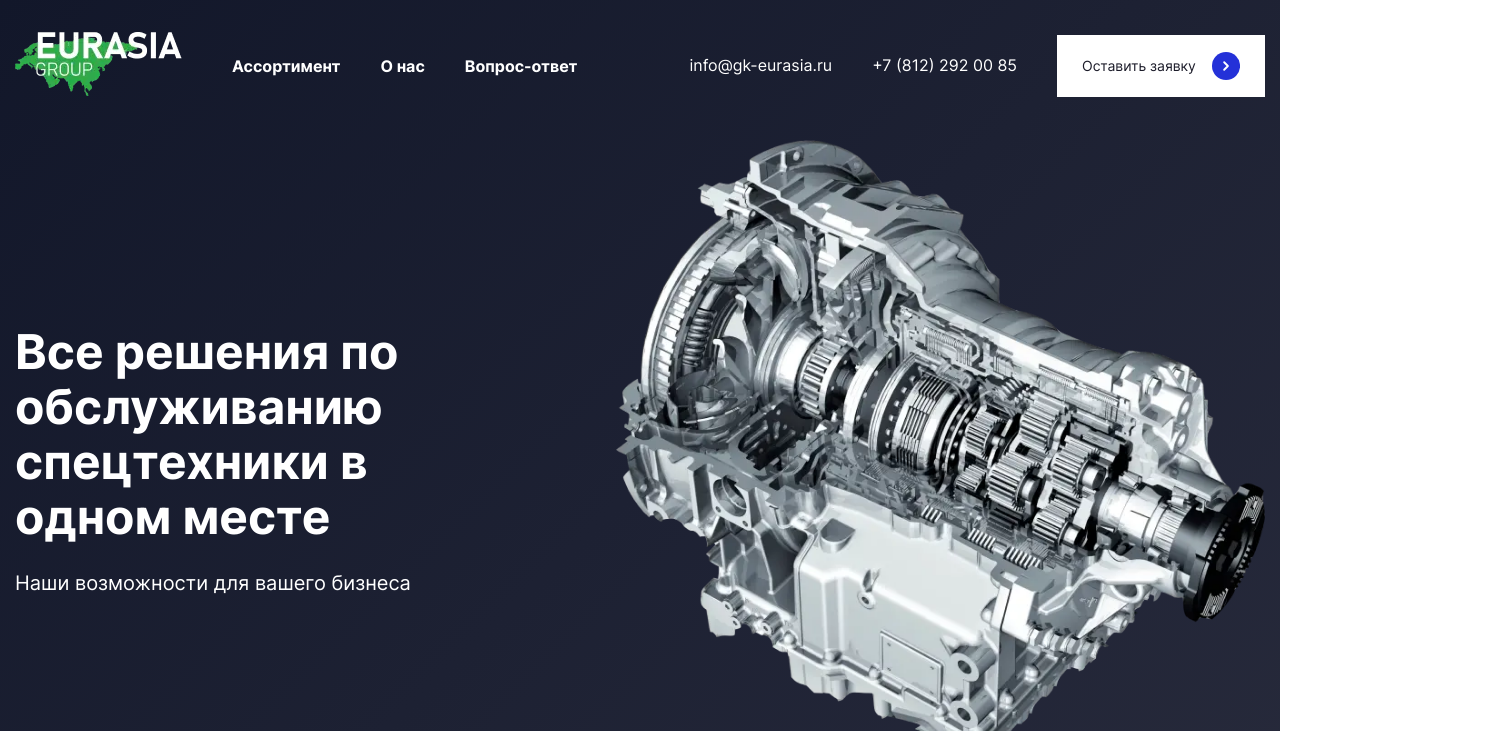
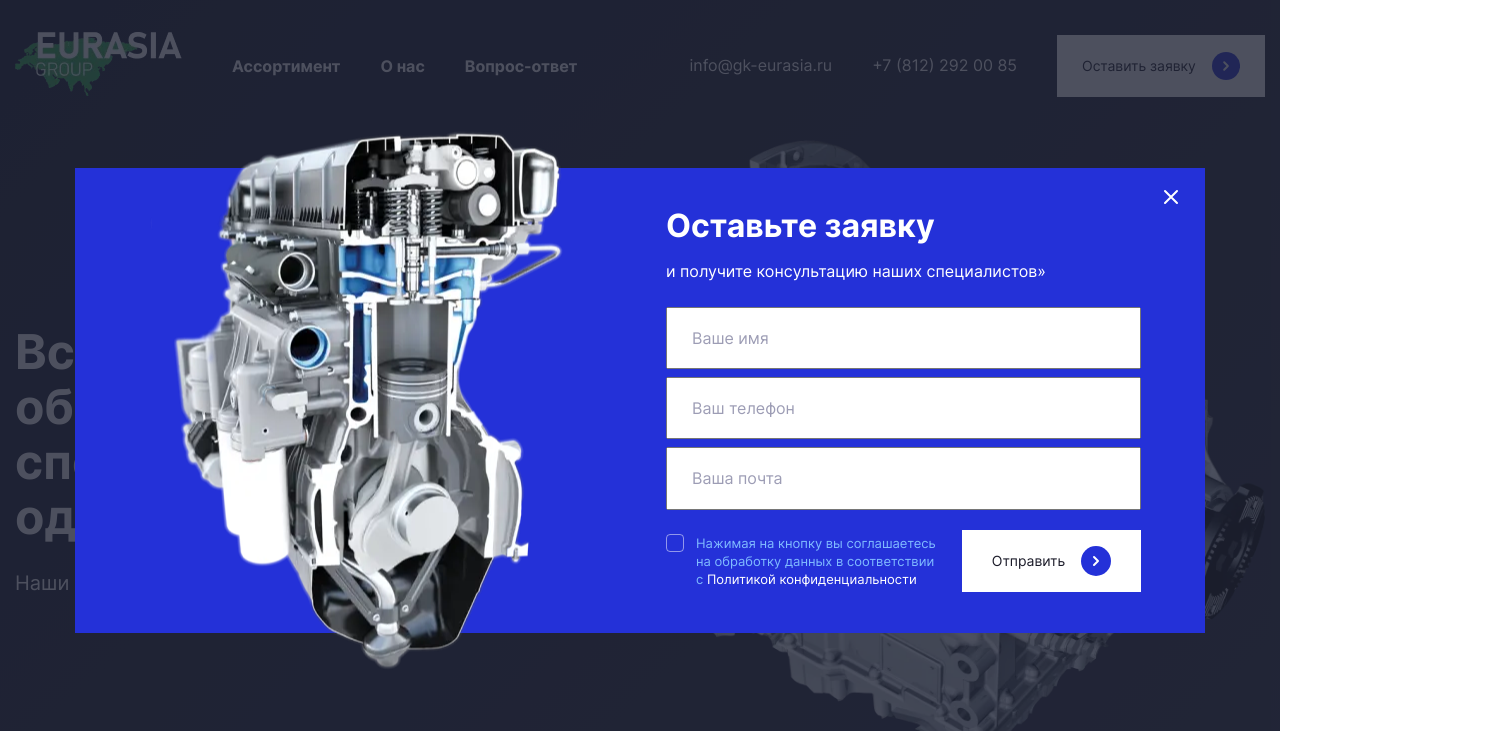
Before and after one commit to Unleashed97/eurasia-group, a website: page src/index.html in a window 1280 px wide. Both pictures are taken after a click on the button "Оставить заявку". Shown: the top 731 px of the page, 1502 px wide, since content can reach past the window. Drawn offline with nearby package versions, Linux system fonts and the light colour scheme; files that its build step writes are made by us from their sources; files whose address does not match are found by name.

Commit message:
feat: modal window

```diff
--- a/src/html/partials/header.html
+++ b/src/html/partials/header.html
@@ -31,7 +31,7 @@
             <div class="header__contacts">
                 <a href="mailto:info@gk-eurasia.ru">info@gk-eurasia.ru</a>
                 <a href="tel:+78122920085">+7 (812) 292 00 85</a>
-                <button type="buttn" class="btn btn--request">
+                <button type="buttn" id="modal-open" class="btn btn--request">
                     Оставить заявку
 
                     <svg class="chevron-icon" width="30" height="30" viewBox="0 0 30 30" fill="none"
--- /dev/null
+++ b/src/html/partials/modal.html
@@ -0,0 +1,51 @@
+<div class="modal">
+    <div class="container container--sm">
+        <div class="modal__inner">
+            <button type="button" class="btn modal__close" id="modal-close">
+                <svg width="24" height="24" viewBox="0 0 24 24" fill="none" xmlns="http://www.w3.org/2000/svg">
+                    <path d="M18 6L6 18M6 6L18 18" stroke="white" stroke-width="2" stroke-linecap="round"
+                        stroke-linejoin="round" />
+                </svg>
+            </button>
+            <picture>
+                <source srcset="img/modal/image.webp">
+                <img src="img/modal/image.png" class="modal__image" alt="">
+            </picture>
+
+            <div class="modal__text-block">
+                <h5 class="modal__title">Оставьте заявку</h5>
+                <p class="modal__subtitle">и получите консультацию наших специалистов»</p>
+
+                <form action="#" class="form form--modal">
+                    <input type="text" class="form__input" name="name" placeholder="Ваше имя" required>
+                    <input type="tel" class="form__input" name="tel" placeholder="Ваш телефон" required>
+                    <input type="email" class="form__input" name="mail" placeholder="Ваша почта" required>
+
+                    <div class="form__group">
+                        <label class="form__label" for="checkbox">
+                            <input type="checkbox" id="checkbox" class="form__checkbox" required>
+                            <span class="form__checkfield">
+                            </span>
+                            <p class="form__label-text">
+                                Нажимая на кнопку вы соглашаетесь на обработку данных в соответствии с <a
+                                    href="#">Политикой
+                                    конфиденциальности</a>
+                            </p>
+                        </label>
+
+                        <button type="submit" class="btn btn--request">
+                            Отправить
+                            <svg class="chevron-icon" width="30" height="30" viewBox="0 0 30 30" fill="none"
+                                xmlns="http://www.w3.org/2000/svg">
+                                <rect class="chevron-icon__rect" width="30" height="30" rx="15" fill="#2431D8" />
+                                <path class="chevron-icon__arrow" d="M13 19L17 15L13 11" stroke="white" stroke-width="2"
+                                    stroke-linecap="round" stroke-linejoin="round" />
+                            </svg>
+                        </button>
+                    </div>
+                </form>
+
+            </div>
+        </div>
+    </div>
+</div>
--- a/src/index.html
+++ b/src/index.html
@@ -9,6 +9,9 @@
 <body>
     <!-- header include -->
     @@include('html/partials/header.html')
+
+    <!-- modal include -->
+    @@include('html/partials/modal.html')
 
     <!-- main -->
     <main>
--- a/src/js/modules/functions.js
+++ b/src/js/modules/functions.js
@@ -22,3 +22,26 @@ export const handleAccordion = () => {
         }),
     )
 }
+
+export const handleModal = () => {
+    const modal = document.querySelector('.modal')
+    const modalOpenBtn = document.querySelector('#modal-open')
+    const modalCloseBtn = document.querySelector('#modal-close')
+
+    modalOpenBtn.addEventListener('click', () => {
+        modal.classList.add('active')
+        document.body.classList.add('fixed')
+    })
+
+    modalCloseBtn.addEventListener('click', () => {
+        modal.classList.remove('active')
+        document.body.classList.remove('fixed')
+    })
+
+    window.addEventListener('click', (e) => {
+        if (e.target === modal) {
+            modal.classList.remove('active')
+            document.body.classList.remove('fixed')
+        }
+    })
+}
--- a/src/js/script.js
+++ b/src/js/script.js
@@ -1,5 +1,6 @@
 import * as customFunctions from './modules/functions.js'
 customFunctions.handleAccordion()
+customFunctions.handleModal()
 
 // vendors
 import Swiper, { Navigation, Pagination } from 'swiper'
--- a/src/scss/components/btn.scss
+++ b/src/scss/components/btn.scss
@@ -18,6 +18,9 @@
         padding: 18px 24px;
 
         color: #1b1b29;
+
+        display: flex;
+        align-items: center;
 
         background-color: $primary;
         border: 1px solid transparent;
--- a/src/scss/components/container.scss
+++ b/src/scss/components/container.scss
@@ -4,6 +4,10 @@
     padding: 0 15px;
     margin: 0 auto;
 
+    &--sm {
+        max-width: 1160px;
+    }
+
     &--lg {
         max-width: 1920px;
         padding: 0;
--- a/src/scss/components/form.scss
+++ b/src/scss/components/form.scss
@@ -5,6 +5,22 @@
     flex-direction: column;
     gap: 8px;
 
+    &--modal {
+        max-width: 100%;
+
+        .form__label {
+            max-width: 274px;
+            padding: 0;
+        }
+    }
+
+    &__group {
+        display: flex;
+        justify-content: space-between;
+        align-items: center;
+
+        margin-top: 12px;
+    }
     &__input {
         padding: 20px 20px 20px 24px;
 
@@ -76,4 +92,8 @@
             display: none;
         }
     }
+
+    .btn--request {
+        width: 179px;
+    }
 }
--- /dev/null
+++ b/src/scss/components/modal.scss
@@ -0,0 +1,66 @@
+.modal {
+    position: absolute;
+    inset: 0;
+    z-index: 10;
+
+    width: 100%;
+    height: 100vh;
+
+    display: none;
+    align-items: center;
+    justify-content: center;
+
+    background-color: rgba($secondary, 80%);
+
+    &.active {
+        display: flex;
+    }
+
+    &__inner {
+        position: relative;
+
+        height: 465px;
+        padding: 40px 64px;
+
+        background-color: $additional;
+    }
+
+    &__close {
+        position: absolute;
+        top: 16px;
+        right: 16px;
+        z-index: 1;
+    }
+
+    &__image {
+        position: absolute;
+        top: 50%;
+        transform: translateY(-50%);
+    }
+
+    &__text-block {
+        margin-left: auto;
+
+        max-width: 475px;
+
+        display: flex;
+        flex-direction: column;
+
+        color: $primary;
+    }
+
+    &__title {
+        margin-bottom: 16px;
+
+        font-size: 32px;
+        font-weight: 700;
+    }
+
+    &__subtitle {
+        margin-bottom: 24px;
+
+        font-size: 16px;
+        font-weight: 400;
+        line-height: 1.4;
+    }
+}
--- a/src/scss/style.scss
+++ b/src/scss/style.scss
@@ -39,6 +39,13 @@ a {
     color: inherit;
 }
 
+.fixed {
+    position: fixed;
+    inset: 0;
+
+    overflow-y: scroll;
+}
+
 // components
 @import 'components/header.scss';
 @import 'components/container.scss';
@@ -50,4 +57,5 @@ a {
 @import 'components/card.scss';
 @import 'components/accordion.scss';
 @import 'components/form.scss';
+@import 'components/modal.scss';
 @import 'components/footer.scss';
```
Also changed, not shown: dist/css/style.min.css, dist/img/icons/x-close.svg (added), dist/img/modal/image.png (added), dist/img/modal/image.webp (added), dist/index.html, dist/js/script.min.js, src/img/icons/x-close.svg (added), src/img/modal/image.png (added).
